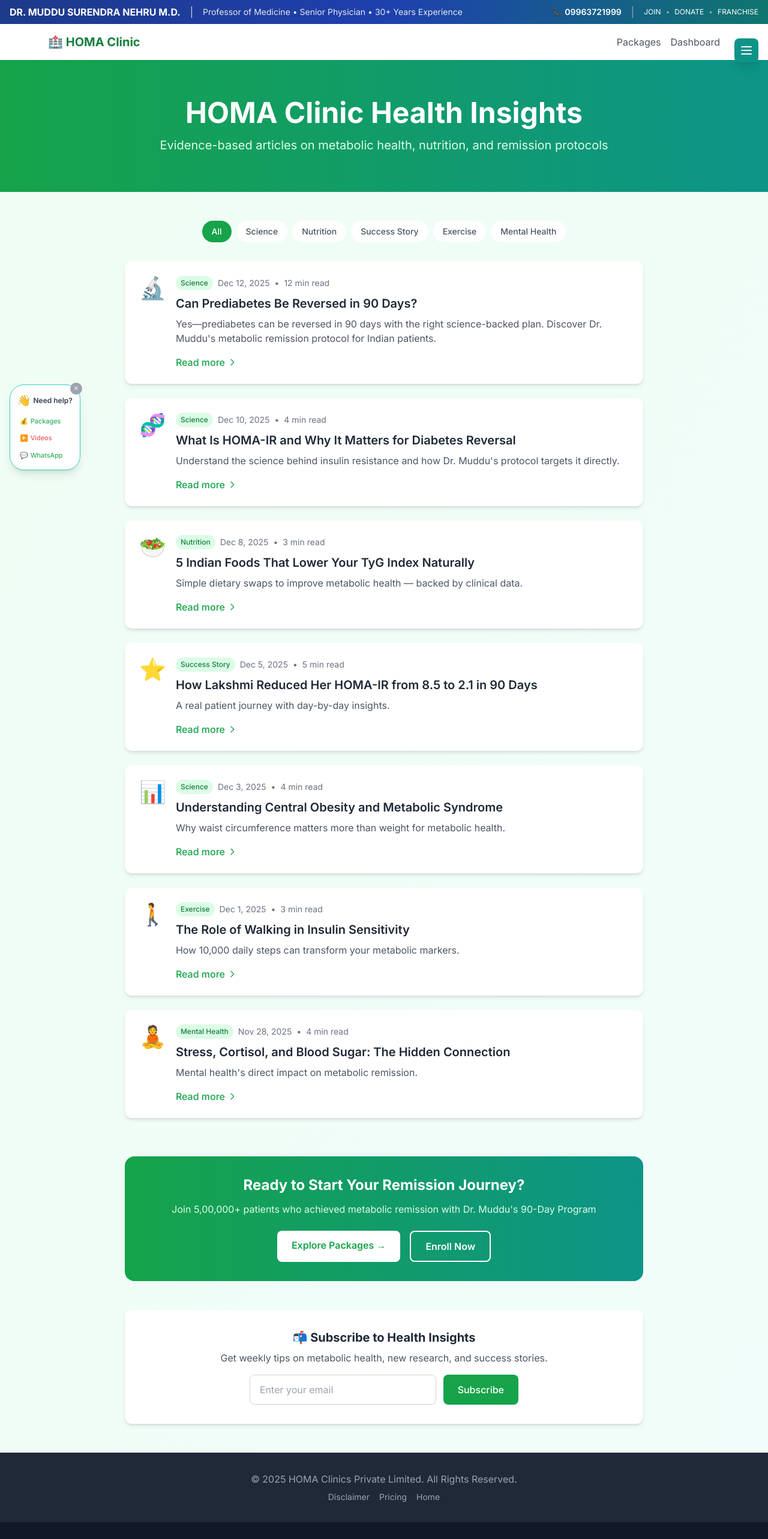
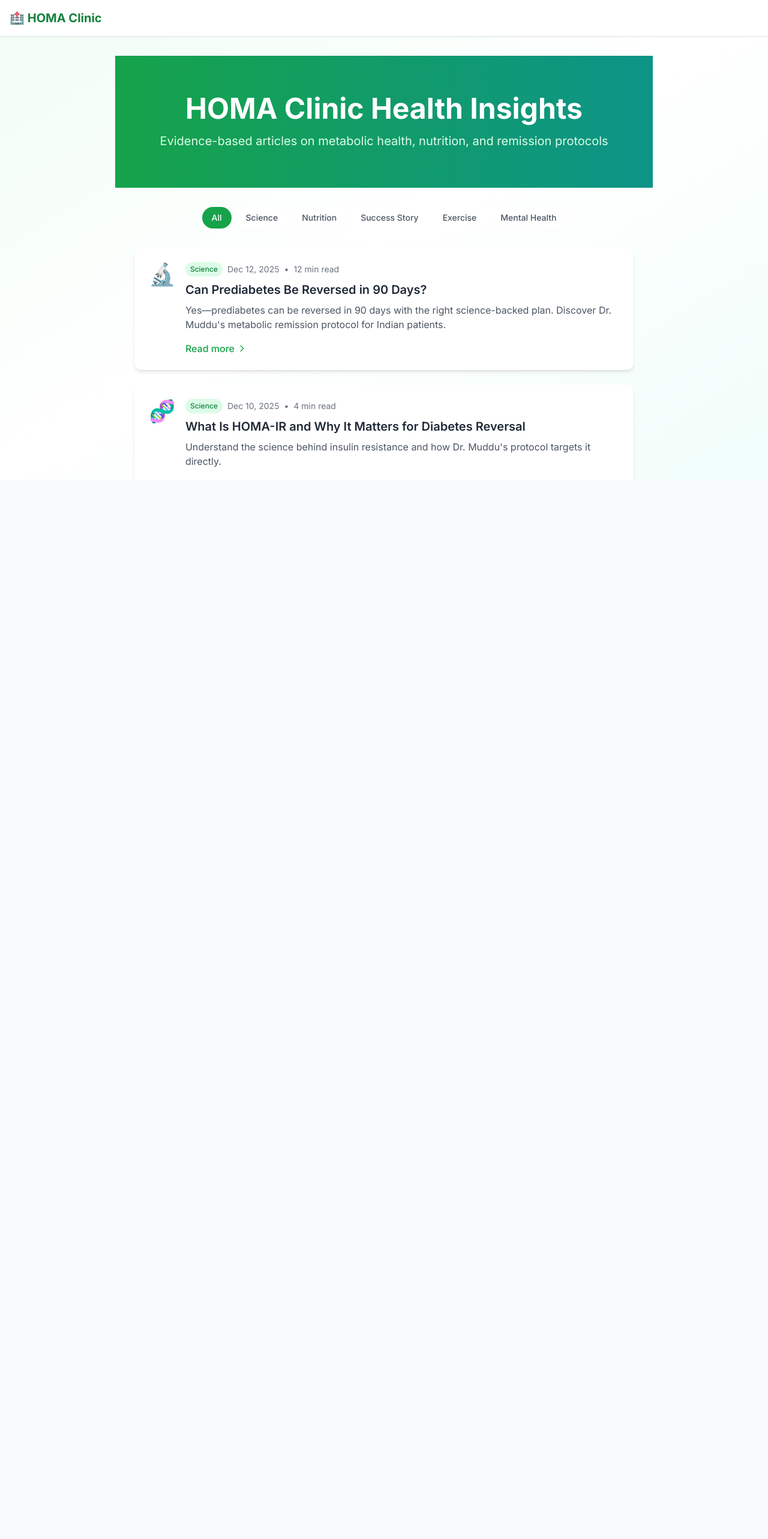
Before and after one commit to muddusurendranehru/DR-MUDDUS-MVP-MIRACLE-VALUE-PROPOSITION, a Next.js app in the folder web/: page /blog in a window 1280 px wide. Shown: the top 2566 px of the page at 60% size. After the commit the page ends 800 px from the top, so only its background shows below. Built offline with nearby package versions, Linux system fonts and the light colour scheme.

Commit message:
Improve blog pages design - clean layout, hide root layout elements, consistent styling

```diff
--- a/web/app/blog/page.tsx
+++ b/web/app/blog/page.tsx
@@ -1,6 +1,7 @@
 'use client';
 
 import Link from 'next/link';
+import BlogLayout from '@/components/BlogLayout';
 
 export default function BlogPage() {
   const posts = [
@@ -71,26 +72,9 @@ export default function BlogPage() {
   ];
 
   return (
-    <div className="min-h-screen bg-gradient-to-br from-green-50 to-teal-50">
-      {/* Header */}
-      <header className="bg-white shadow-sm">
-        <div className="max-w-6xl mx-auto px-4 py-4 flex justify-between items-center">
-          <Link href="/" className="text-xl font-bold text-green-700">
-            🏥 HOMA Clinic
-          </Link>
-          <nav className="flex gap-4">
-            <Link href="/pricing" className="text-gray-600 hover:text-green-600 transition">
-              Packages
-            </Link>
-            <Link href="/dashboard" className="text-gray-600 hover:text-green-600 transition">
-              Dashboard
-            </Link>
-          </nav>
-        </div>
-      </header>
-
+    <BlogLayout>
       {/* Hero Section */}
-      <div className="bg-gradient-to-r from-green-600 to-teal-600 text-white py-16 px-4">
+      <div className="bg-gradient-to-r from-green-600 to-teal-600 text-white py-16 px-4 -mx-4 sm:-mx-6 lg:-mx-8 mb-8">
         <div className="max-w-4xl mx-auto text-center">
           <h1 className="text-4xl md:text-5xl font-bold mb-4">
             HOMA Clinic Health Insights
@@ -102,7 +86,7 @@ export default function BlogPage() {
       </div>
 
       {/* Blog Posts */}
-      <div className="max-w-4xl mx-auto px-4 py-12">
+      <div className="max-w-4xl mx-auto">
         {/* Category Filter (Visual Only) */}
         <div className="flex flex-wrap gap-2 mb-8 justify-center">
           {['All', 'Science', 'Nutrition', 'Success Story', 'Exercise', 'Mental Health'].map((cat) => (
@@ -177,7 +161,7 @@ export default function BlogPage() {
         </div>
 
         {/* CTA Section */}
-        <div className="mt-16 bg-gradient-to-r from-green-600 to-teal-600 rounded-2xl p-8 text-center text-white">
+        <div className="mt-16 bg-gradient-to-r from-green-600 to-teal-600 rounded-2xl p-8 text-center text-white shadow-xl">
           <h3 className="text-2xl font-bold mb-3">
             Ready to Start Your Remission Journey?
           </h3>
@@ -187,7 +171,7 @@ export default function BlogPage() {
           <div className="flex flex-col sm:flex-row gap-4 justify-center">
             <Link
               href="/pricing"
-              className="px-6 py-3 bg-white text-green-600 font-semibold rounded-lg hover:bg-green-50 transition"
+              className="px-6 py-3 bg-white text-green-600 font-semibold rounded-lg hover:bg-green-50 transition shadow-lg"
             >
               Explore Packages →
             </Link>
@@ -201,7 +185,7 @@ export default function BlogPage() {
         </div>
 
         {/* Newsletter (Visual Only) */}
-        <div className="mt-12 bg-white rounded-xl shadow-md p-8 text-center">
+        <div className="mt-12 bg-white rounded-xl shadow-md p-8 text-center border border-gray-100">
           <h3 className="text-xl font-bold text-gray-800 mb-2">
             📬 Subscribe to Health Insights
           </h3>
@@ -220,26 +204,6 @@ export default function BlogPage() {
           </div>
         </div>
       </div>
-
-      {/* Footer */}
-      <footer className="bg-gray-800 text-white py-8 px-4">
-        <div className="max-w-4xl mx-auto text-center">
-          <p className="text-gray-400 mb-2">
-            © {new Date().getFullYear()} HOMA Clinics Private Limited. All Rights Reserved.
-          </p>
-          <div className="flex justify-center gap-4 text-sm">
-            <Link href="/disclaimer" className="text-gray-400 hover:text-white transition">
-              Disclaimer
-            </Link>
-            <Link href="/pricing" className="text-gray-400 hover:text-white transition">
-              Pricing
-            </Link>
-            <Link href="/" className="text-gray-400 hover:text-white transition">
-              Home
-            </Link>
-          </div>
-        </div>
-      </footer>
-    </div>
+    </BlogLayout>
   );
 }
--- a/web/components/BlogLayout.tsx
+++ b/web/components/BlogLayout.tsx
@@ -1,15 +1,97 @@
+'use client'
+
 import type { ReactNode } from 'react'
 import Link from 'next/link'
+import { useEffect } from 'react'
 
 interface BlogLayoutProps {
   children: ReactNode
 }
 
 export default function BlogLayout({ children }: BlogLayoutProps) {
+  useEffect(() => {
+    // Scroll to top when blog page loads
+    window.scrollTo(0, 0)
+
+    // Hide root layout elements for blog pages using CSS
+    const styleId = 'blog-layout-override'
+    let style = document.getElementById(styleId)
+
+    if (!style) {
+      style = document.createElement('style')
+      style.id = styleId
+      style.textContent = `
+        /* Hide root layout navigation */
+        body > div > nav,
+        body nav:not([data-blog-nav]) {
+          display: none !important;
+        }
+        /* Hide root layout header (dark blue one) */
+        body > div > header:not([data-blog-header]),
+        header:not([data-blog-header]) {
+          display: none !important;
+        }
+        /* Hide root layout footer */
+        body > div > footer:not([data-blog-footer]),
+        footer:not([data-blog-footer]) {
+          display: none !important;
+        }
+        /* Reset body for blog pages */
+        body {
+          margin: 0 !important;
+          padding: 0 !important;
+          overflow-x: hidden !important;
+        }
+        /* Ensure blog layout container covers everything */
+        [data-blog-layout] {
+          position: fixed !important;
+          top: 0 !important;
+          left: 0 !important;
+          right: 0 !important;
+          bottom: 0 !important;
+          z-index: 99999 !important;
+          background: linear-gradient(to bottom right, #f0fdf4, #ffffff, #f0fdfa) !important;
+        }
+        /* Make main transparent so blog layout shows through */
+        main {
+          background: transparent !important;
+        }
+      `
+      document.head.appendChild(style)
+    }
+
+    // Also directly hide elements via DOM manipulation as backup
+    const hideRootElements = () => {
+      const elementsToHide = [
+        ...document.querySelectorAll('nav:not([data-blog-nav])'),
+        ...document.querySelectorAll('header:not([data-blog-header])'),
+        ...document.querySelectorAll('footer:not([data-blog-footer])'),
+      ]
+      elementsToHide.forEach(el => {
+        if (el instanceof HTMLElement) {
+          el.style.display = 'none'
+          el.style.visibility = 'hidden'
+        }
+      })
+    }
+
+    // Hide immediately and after a short delay for React hydration
+    hideRootElements()
+    const timeout = setTimeout(hideRootElements, 100)
+
+    return () => {
+      const styleToRemove = document.getElementById(styleId)
+      if (styleToRemove) {
+        document.head.removeChild(styleToRemove)
+      }
+      clearTimeout(timeout)
+    }
+  }, [])
+
   return (
-    <div className="min-h-screen bg-gradient-to-br from-green-50 via-white to-teal-50">
+    <div data-blog-layout className="fixed inset-0 overflow-y-auto bg-gradient-to-br from-green-50 via-white to-teal-50 z-[9999]">
       {/* Blog Header */}
-      <header className="bg-white border-b border-gray-200 shadow-sm sticky top-0 z-50">
+      <header data-blog-header className="bg-white border-b border-gray-200 shadow-sm sticky top-0 z-50">
         <div className="max-w-7xl mx-auto px-4 py-4">
           <div className="flex items-center justify-between">
             <Link href="/" className="text-xl font-bold text-green-700 hover:text-green-800 transition">
@@ -31,12 +113,12 @@ export default function BlogLayout({ children }: BlogLayoutProps) {
       </header>
 
       {/* Blog Content */}
-      <div className="mx-auto max-w-4xl px-4 py-8 sm:px-6 lg:px-8">
+      <div className="mx-auto max-w-4xl px-4 py-8 sm:px-6 lg:px-8 min-h-full">
         {children}
       </div>
 
       {/* Blog Footer */}
-      <footer className="bg-gray-800 text-white py-8 px-4 mt-16">
+      <footer data-blog-footer className="bg-gray-800 text-white py-8 px-4 mt-16">
         <div className="max-w-4xl mx-auto text-center">
           <p className="text-gray-400 mb-2">
             © {new Date().getFullYear()} HOMA Clinics Private Limited. All Rights Reserved.
```
